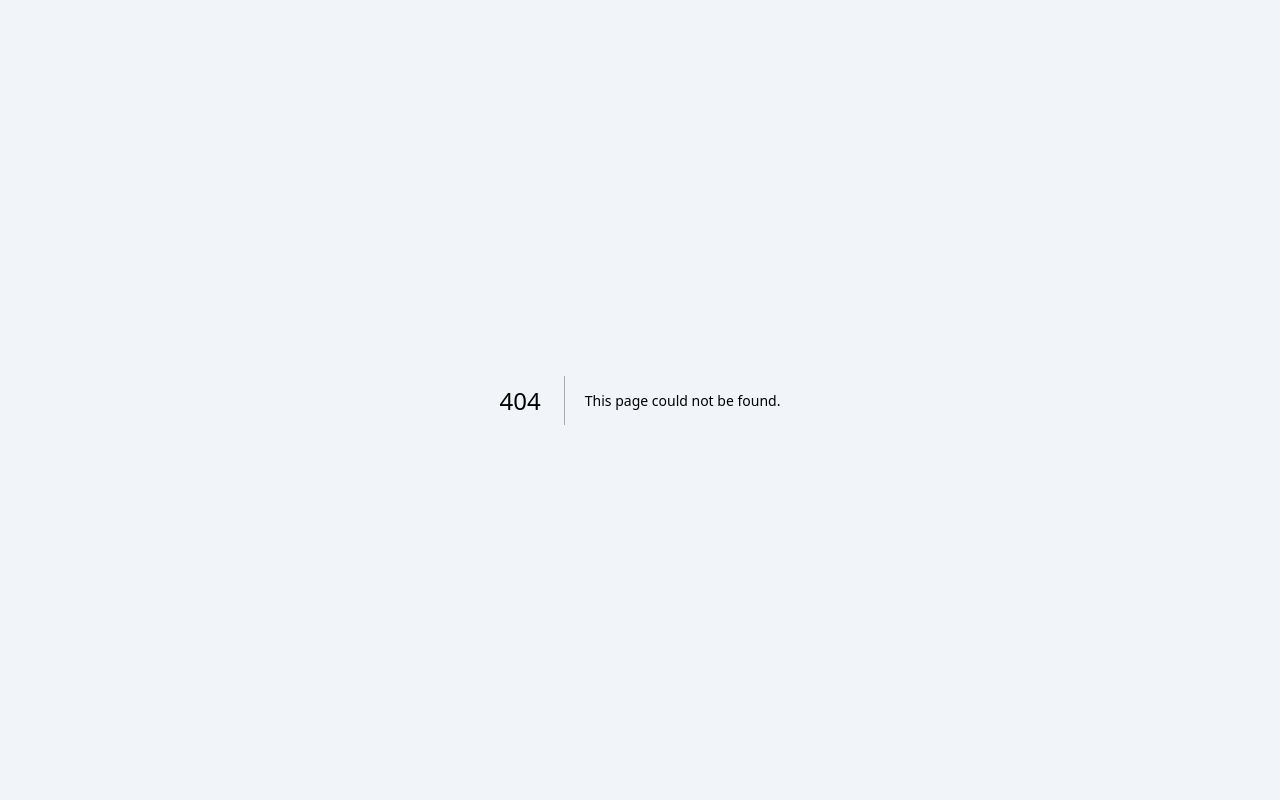
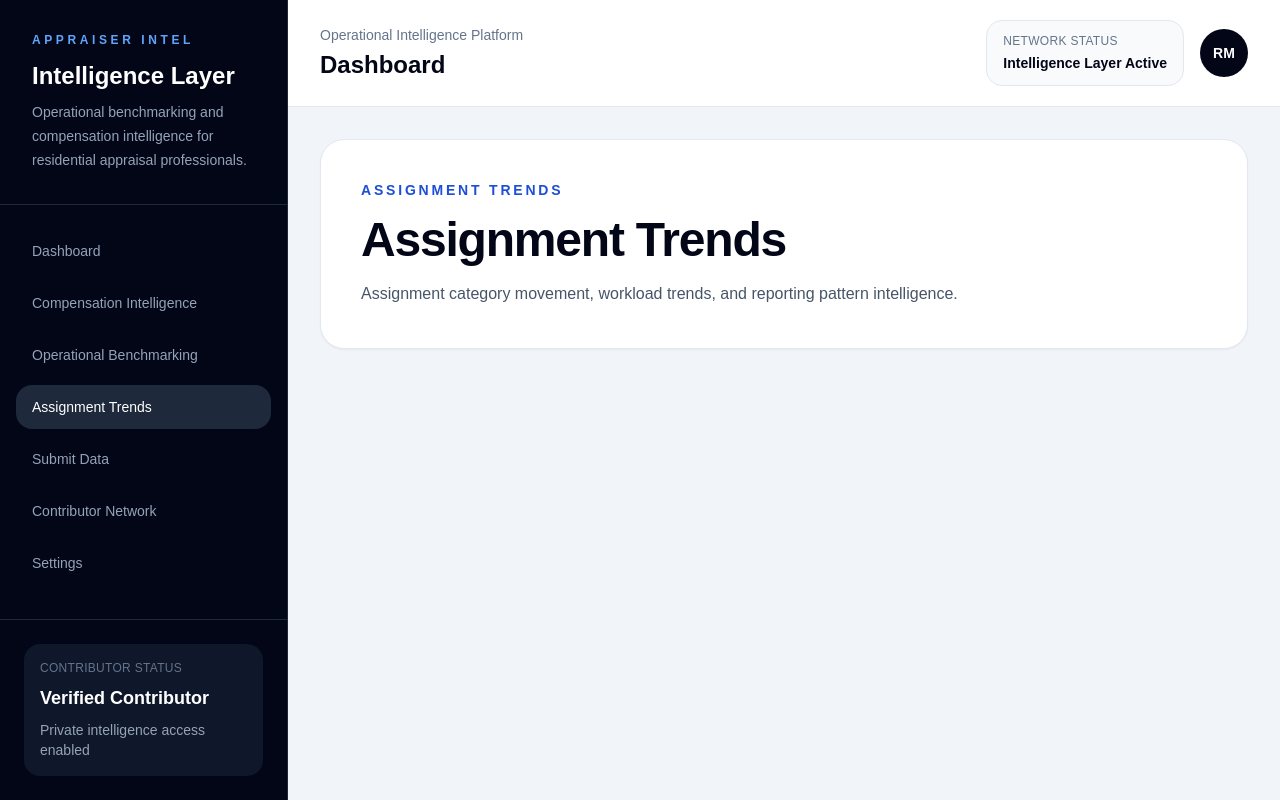
Before and after one commit to mose027-cmd/AppaiserIntel, a Next.js app: page /trends in a window 1280 px wide. Before the commit this address had no page. Built offline with nearby package versions, Linux system fonts and the light colour scheme.

Commit message:
Add routed app shell and module navigation

```diff
--- /dev/null
+++ b/app/compensation/page.tsx
@@ -0,0 +1,28 @@
+"use client";
+
+import DashboardShell from "../../components/DashboardShell";
+
+export default function CompensationPage() {
+  return (
+    <DashboardShell>
+
+      <div className="rounded-3xl border border-slate-200 bg-white p-10 shadow-sm">
+
+        <p className="text-sm font-semibold uppercase tracking-[0.2em] text-blue-700">
+          Compensation Intelligence
+        </p>
+
+        <h1 className="mt-4 text-5xl font-bold tracking-tight text-slate-950">
+          Compensation Intelligence
+        </h1>
+
+        <p className="mt-4 max-w-3xl text-base leading-7 text-slate-600">
+          Compensation benchmarking, fee movement analysis,
+          and operational profitability intelligence.
+        </p>
+
+      </div>
+
+    </DashboardShell>
+  );
+}
--- a/app/dashboard/page.tsx
+++ b/app/dashboard/page.tsx
@@ -2,12 +2,22 @@
 
 import { useEffect, useMemo, useState } from "react";
 import { createClient } from "@supabase/supabase-js";
+import DashboardShell from "../../components/DashboardShell";
+
+import {
+  ResponsiveContainer,
+  LineChart,
+  Line,
+  XAxis,
+  YAxis,
+  Tooltip,
+  CartesianGrid,
+  BarChart,
+  Bar,
+} from "recharts";
 
 type Submission = {
   id: string;
-  user_id?: string;
-  city?: string | null;
-  state?: string | null;
   amc?: string | null;
   lender?: string | null;
   assignment_type?: string | null;
@@ -221,8 +231,8 @@ const { data, error } = await supabase
 
   const recentSubmissions = submissions.slice(0, 6);
 
-  return (
-    <main className="min-h-screen bg-slate-50 px-6 py-8 text-slate-950">
+return (
+<DashboardShell>
       <div className="mx-auto max-w-7xl">
         <section className="rounded-3xl border border-slate-200 bg-white p-8 shadow-sm">
           <div className="flex flex-col gap-6 lg:flex-row lg:items-start lg:justify-between">
@@ -478,7 +488,7 @@ const { data, error } = await supabase
           </div>
         </section>
       </div>
-    </main>
+</DashboardShell>
   );
 }
 
--- /dev/null
+++ b/app/network/page.tsx
@@ -0,0 +1,28 @@
+"use client";
+
+import DashboardShell from "../../components/DashboardShell";
+
+export default function NetworkPage() {
+  return (
+    <DashboardShell>
+
+      <div className="rounded-3xl border border-slate-200 bg-white p-10 shadow-sm">
+
+        <p className="text-sm font-semibold uppercase tracking-[0.2em] text-blue-700">
+          Contributor Network
+        </p>
+
+        <h1 className="mt-4 text-5xl font-bold tracking-tight text-slate-950">
+          Contributor Network
+        </h1>
+
+        <p className="mt-4 max-w-3xl text-base leading-7 text-slate-600">
+          Private contributor intelligence network
+          and participation analytics.
+        </p>
+
+      </div>
+
+    </DashboardShell>
+  );
+}
--- /dev/null
+++ b/app/operations/page.tsx
@@ -0,0 +1,28 @@
+"use client";
+
+import DashboardShell from "../../components/DashboardShell";
+
+export default function OperationsPage() {
+  return (
+    <DashboardShell>
+
+      <div className="rounded-3xl border border-slate-200 bg-white p-10 shadow-sm">
+
+        <p className="text-sm font-semibold uppercase tracking-[0.2em] text-blue-700">
+          Operational Benchmarking
+        </p>
+
+        <h1 className="mt-4 text-5xl font-bold tracking-tight text-slate-950">
+          Operational Benchmarking
+        </h1>
+
+        <p className="mt-4 max-w-3xl text-base leading-7 text-slate-600">
+          Turn-cycle benchmarking, revision analytics,
+          and operational efficiency intelligence.
+        </p>
+
+      </div>
+
+    </DashboardShell>
+  );
+}
--- /dev/null
+++ b/app/settings/page.tsx
@@ -0,0 +1,28 @@
+"use client";
+
+import DashboardShell from "../../components/DashboardShell";
+
+export default function SettingsPage() {
+  return (
+    <DashboardShell>
+
+      <div className="rounded-3xl border border-slate-200 bg-white p-10 shadow-sm">
+
+        <p className="text-sm font-semibold uppercase tracking-[0.2em] text-blue-700">
+          Settings
+        </p>
+
+        <h1 className="mt-4 text-5xl font-bold tracking-tight text-slate-950">
+          Settings
+        </h1>
+
+        <p className="mt-4 max-w-3xl text-base leading-7 text-slate-600">
+          Account preferences, contributor settings,
+          and future verification controls.
+        </p>
+
+      </div>
+
+    </DashboardShell>
+  );
+}
--- /dev/null
+++ b/app/trends/page.tsx
@@ -0,0 +1,28 @@
+"use client";
+
+import DashboardShell from "../../components/DashboardShell";
+
+export default function TrendsPage() {
+  return (
+    <DashboardShell>
+
+      <div className="rounded-3xl border border-slate-200 bg-white p-10 shadow-sm">
+
+        <p className="text-sm font-semibold uppercase tracking-[0.2em] text-blue-700">
+          Assignment Trends
+        </p>
+
+        <h1 className="mt-4 text-5xl font-bold tracking-tight text-slate-950">
+          Assignment Trends
+        </h1>
+
+        <p className="mt-4 max-w-3xl text-base leading-7 text-slate-600">
+          Assignment category movement, workload trends,
+          and reporting pattern intelligence.
+        </p>
+
+      </div>
+
+    </DashboardShell>
+  );
+}
--- /dev/null
+++ b/components/DashboardShell.tsx
@@ -0,0 +1,28 @@
+"use client";
+
+import Sidebar from "./Sidebar";
+import Topbar from "./Topbar";
+
+export default function DashboardShell({
+  children,
+}: {
+  children: React.ReactNode;
+}) {
+  return (
+    <div className="min-h-screen bg-slate-100">
+
+      <Sidebar />
+
+      <div className="ml-72 min-h-screen">
+
+        <Topbar />
+
+        <main className="p-8">
+          {children}
+        </main>
+
+      </div>
+
+    </div>
+  );
+}
--- /dev/null
+++ b/components/Sidebar.tsx
@@ -0,0 +1,70 @@
+"use client";
+
+import Link from "next/link";
+import { usePathname } from "next/navigation";
+
+const navItems = [
+  { label: "Dashboard", href: "/dashboard" },
+  { label: "Compensation Intelligence", href: "/compensation" },
+  { label: "Operational Benchmarking", href: "/operations" },
+  { label: "Assignment Trends", href: "/trends" },
+  { label: "Submit Data", href: "/submit" },
+  { label: "Contributor Network", href: "/network" },
+  { label: "Settings", href: "/settings" },
+];
+
+export default function Sidebar() {
+  const pathname = usePathname();
+
+  return (
+    <aside className="fixed left-0 top-0 flex h-screen w-72 flex-col border-r border-slate-800 bg-slate-950 text-white">
+      <div className="border-b border-slate-800 px-8 py-8">
+        <p className="text-xs font-semibold uppercase tracking-[0.3em] text-blue-400">
+          Appraiser Intel
+        </p>
+
+        <h1 className="mt-3 text-2xl font-bold">Intelligence Layer</h1>
+
+        <p className="mt-2 text-sm leading-6 text-slate-400">
+          Operational benchmarking and compensation intelligence for residential appraisal professionals.
+        </p>
+      </div>
+
+      <nav className="flex-1 px-4 py-6">
+        <div className="space-y-2">
+          {navItems.map((item) => {
+            const active = pathname === item.href;
+
+            return (
+              <Link
+                key={item.href}
+                href={item.href}
+                className={`block w-full rounded-2xl px-4 py-3 text-left text-sm font-medium transition ${
+                  active
+                    ? "bg-slate-800 text-white"
+                    : "text-slate-400 hover:bg-slate-900 hover:text-white"
+                }`}
+              >
+                {item.label}
+              </Link>
+            );
+          })}
+        </div>
+      </nav>
+
+      <div className="border-t border-slate-800 px-6 py-6">
+        <div className="rounded-2xl bg-slate-900 p-4">
+          <p className="text-xs uppercase tracking-wide text-slate-500">
+            Contributor Status
+          </p>
+
+          <p className="mt-2 text-lg font-semibold">Verified Contributor</p>
+
+          <p className="mt-2 text-sm text-slate-400">
+            Private intelligence access enabled
+          </p>
+        </div>
+      </div>
+    </aside>
+  );
+}
--- /dev/null
+++ b/components/Topbar.tsx
@@ -0,0 +1,36 @@
+"use client";
+
+export default function Topbar() {
+  return (
+    <header className="flex items-center justify-between border-b border-slate-200 bg-white px-8 py-5">
+
+      <div>
+        <p className="text-sm font-medium text-slate-500">
+          Operational Intelligence Platform
+        </p>
+
+        <h2 className="mt-1 text-2xl font-bold text-slate-950">
+          Dashboard
+        </h2>
+      </div>
+
+      <div className="flex items-center gap-4">
+
+        <div className="rounded-2xl border border-slate-200 bg-slate-50 px-4 py-3">
+          <p className="text-xs uppercase tracking-wide text-slate-500">
+            Network Status
+          </p>
+
+          <p className="mt-1 text-sm font-semibold text-slate-950">
+            Intelligence Layer Active
+          </p>
+        </div>
+
+        <div className="flex h-12 w-12 items-center justify-center rounded-full bg-slate-950 text-sm font-bold text-white">
+          RM
+        </div>
+
+      </div>
+    </header>
+  );
+}
--- a/package.json
+++ b/package.json
@@ -14,7 +14,7 @@
     "next": "latest",
     "react": "latest",
     "react-dom": "latest",
-    "recharts": "latest"
+    "recharts": "^3.8.1"
   },
   "devDependencies": {
     "@types/node": "latest",
```
Also changed, not shown: 1 other file (tests, documents, lock files or other folders).
